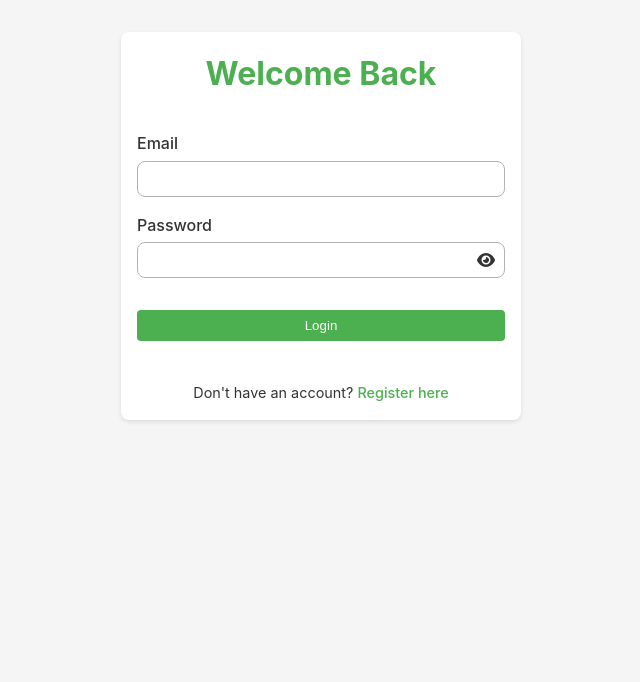
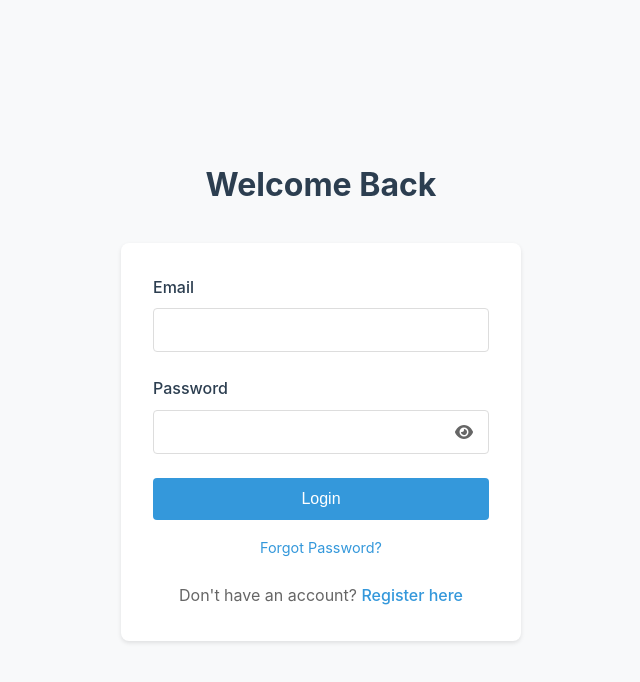
Before and after one commit to Andriamahay11master/BuyRight, a React (Vite) app: page /login in a window 1280 px wide. Shown: the top 682 px of the page, without its empty margins (319-959 px from the left). Built offline with nearby package versions, Linux system fonts and the light colour scheme.

Commit message:
add functionality reset password

```diff
--- a/src/components/AuthenticatedLayout.tsx
+++ b/src/components/AuthenticatedLayout.tsx
@@ -1,13 +1,16 @@
 import React from 'react';
-import { Outlet } from 'react-router-dom';
 import Navbar from './Navbar';
 
-const AuthenticatedLayout: React.FC = () => {
+interface AuthenticatedLayoutProps {
+  children: React.ReactNode;
+}
+
+const AuthenticatedLayout: React.FC<AuthenticatedLayoutProps> = ({ children }) => {
   return (
     <div className="app">
       <Navbar />
       <main className="main-content">
-        <Outlet />
+        {children}
       </main>
     </div>
   );
--- /dev/null
+++ b/src/components/ProtectedRoute.tsx
@@ -0,0 +1,21 @@
+import React from 'react';
+import { Navigate, useLocation } from 'react-router-dom';
+import firebase from '../firebase';
+
+interface ProtectedRouteProps {
+  children: React.ReactNode;
+}
+
+const ProtectedRoute: React.FC<ProtectedRouteProps> = ({ children }) => {
+  const location = useLocation();
+  const user = firebase.auth.currentUser;
+
+  if (!user) {
+    // Redirect to login page but save the attempted location
+    return <Navigate to="/login" state={{ from: location }} replace />;
+  }
+
+  return <>{children}</>;
+};
+
+export default ProtectedRoute;
--- a/src/pages/LoginPage.tsx
+++ b/src/pages/LoginPage.tsx
@@ -1,5 +1,5 @@
 import React, { useState } from 'react';
-import { Link, useNavigate } from 'react-router-dom';
+import { Link, useNavigate, useLocation } from 'react-router-dom';
 import { signInWithEmailAndPassword } from 'firebase/auth';
 import firebase from '../firebase';
 import { FontAwesomeIcon } from '@fortawesome/react-fontawesome';
@@ -7,6 +7,7 @@ import { faEye, faEyeSlash } from '@fortawesome/free-solid-svg-icons';
 
 const LoginPage: React.FC = () => {
   const navigate = useNavigate();
+  const location = useLocation();
   const [formData, setFormData] = useState({
     email: '',
     password: ''
@@ -14,6 +15,9 @@ const LoginPage: React.FC = () => {
   const [error, setError] = useState('');
   const [loading, setLoading] = useState(false);
   const [showPassword, setShowPassword] = useState(false);
+
+  // Get the redirect path from location state or default to home
+  const from = (location.state as any)?.from?.pathname || '/';
 
   const handleChange = (e: React.ChangeEvent<HTMLInputElement>) => {
     const { name, value } = e.target;
@@ -39,8 +43,8 @@ const LoginPage: React.FC = () => {
         formData.password
       );
 
-      // Redirect to home page after successful login
-      navigate('/');
+      // Redirect to the page user tried to visit or home
+      navigate(from, { replace: true });
     } catch (err: any) {
       setError(err.message || 'Failed to login');
     } finally {
@@ -78,9 +82,14 @@ const LoginPage: React.FC = () => {
             <FontAwesomeIcon icon={showPassword ? faEyeSlash : faEye} />
           </div>
         </div>
-        <button type="submit" disabled={loading}>
-          {loading ? 'Logging in...' : 'Login'}
-        </button>
+        <div className="form-actions">
+          <button type="submit" disabled={loading}>
+            {loading ? 'Logging in...' : 'Login'}
+          </button>
+          <Link to="/reset-password" className="forgot-password">
+            Forgot Password?
+          </Link>
+        </div>
         <div className="form-footer">
           Don't have an account? <Link to="/register">Register here</Link>
         </div>
--- /dev/null
+++ b/src/pages/ResetPasswordPage.tsx
@@ -0,0 +1,69 @@
+import React, { useState } from 'react';
+import { Link } from 'react-router-dom';
+import { sendPasswordResetEmail } from 'firebase/auth';
+import firebase from '../firebase';
+import { FontAwesomeIcon } from '@fortawesome/react-fontawesome';
+import { faEnvelope } from '@fortawesome/free-solid-svg-icons';
+
+const ResetPasswordPage: React.FC = () => {
+  const [email, setEmail] = useState('');
+  const [error, setError] = useState('');
+  const [loading, setLoading] = useState(false);
+  const [success, setSuccess] = useState(false);
+
+  const handleSubmit = async (e: React.FormEvent) => {
+    e.preventDefault();
+    setError('');
+    setLoading(true);
+    setSuccess(false);
+
+    try {
+      await sendPasswordResetEmail(firebase.auth, email);
+      setSuccess(true);
+    } catch (err: any) {
+      setError(err.message || 'Failed to send reset email');
+    } finally {
+      setLoading(false);
+    }
+  };
+
+  return (
+    <div className="reset-password-page">
+      <h1>Reset Password</h1>
+      {error && <div className="error-message">{error}</div>}
+      {success ? (
+        <div className="success-message">
+          <p>Password reset email sent! Please check your inbox.</p>
+          <Link to="/login" className="back-to-login">
+            Back to Login
+          </Link>
+        </div>
+      ) : (
+        <form className="reset-password-form" onSubmit={handleSubmit}>
+          <div className="form-group">
+            <label htmlFor="email">Email Address</label>
+            <div className="input-group">
+              <FontAwesomeIcon icon={faEnvelope} className="input-icon" />
+              <input
+                type="email"
+                id="email"
+                value={email}
+                onChange={(e) => setEmail(e.target.value)}
+                required
+                placeholder="Enter your email"
+              />
+            </div>
+          </div>
+          <button type="submit" disabled={loading}>
+            {loading ? 'Sending...' : 'Send Reset Link'}
+          </button>
+          <div className="form-footer">
+            Remember your password? <Link to="/login">Login here</Link>
+          </div>
+        </form>
+      )}
+    </div>
+  );
+};
+
+export default ResetPasswordPage;
--- a/src/styles/pages/_auth.scss
+++ b/src/styles/pages/_auth.scss
@@ -2,99 +2,186 @@
 @import '../common/mixins';
 
 .login-page,
-.register-page {
-  max-width: 400px;
-  margin: $spacing-xl auto;
-  padding: $spacing-lg;
-  @include card;
-
-  @include mobile {
-    margin: $spacing-lg $spacing-md;
-    padding: $spacing-md;
-  }
+.register-page,
+.reset-password-page {
+  min-height: 100vh;
+  display: flex;
+  flex-direction: column;
+  align-items: center;
+  justify-content: center;
+  padding: 2rem;
+  background-color: #f8f9fa;
 
   h1 {
-    text-align: center;
-    margin-bottom: $spacing-xl;
-    color: $primary-color;
-  }
-
-  .error-message {
-    background-color: lighten($error-color, 45%);
-    color: $error-color;
-    padding: $spacing-sm;
-    border-radius: $border-radius-sm;
-    margin-bottom: $spacing-md;
-    font-size: 0.9rem;
+    color: #2c3e50;
+    margin-bottom: 2rem;
     text-align: center;
   }
 
-  input[type="email"],
-  input[type="text"],
-  input[type="password"] {
+  .login-form,
+  .register-form,
+  .reset-password-form {
+    background: white;
+    padding: 2rem;
+    border-radius: 8px;
+    box-shadow: 0 2px 4px rgba(0, 0, 0, 0.1);
     width: 100%;
-    padding: $spacing-sm;
-    border: 1px solid lighten($text-color, 50%);
-    border-radius: $border-radius-md;
-    font-size: 1rem;
-    transition: $transition-fast;
-
-    &:focus {
-      outline: none;
-      border-color: $primary-color;
-      box-shadow: 0 0 0 2px rgba($primary-color, 0.2);
-    }
-  }
-  .login-form,
-  .register-form {
-    @include flex-column;
-    gap: $spacing-md;
+    max-width: 400px;
 
     .form-group {
-      margin-bottom: 0;
+      margin-bottom: 1.5rem;
+
+      label {
+        display: block;
+        margin-bottom: 0.5rem;
+        color: #2c3e50;
+        font-weight: 500;
+      }
+
+      input {
+        width: 100%;
+        padding: 0.75rem;
+        border: 1px solid #ddd;
+        border-radius: 4px;
+        font-size: 1rem;
+        transition: border-color 0.3s ease;
+
+        &:focus {
+          outline: none;
+          border-color: #3498db;
+        }
+      }
+
       &.form-group-password {
         position: relative;
 
         .password-toggle {
           position: absolute;
-          right: 10px;
-          bottom: 5px;
+          right: 1rem;
+          bottom: 8px;
           cursor: pointer;
-          color: $text-color;
-          transition: $transition-fast;
+          color: #666;
+          transition: color 0.3s ease;
+
           &:hover {
-            color: $primary-color;
+            color: #3498db;
           }
         }
-        input[type="password"] {
-          padding-right: 30px;
+        input {
+          padding-right: 2.5rem;
+        }
+      }
+    }
+
+    .input-group {
+      position: relative;
+
+      .input-icon {
+        position: absolute;
+        left: 1rem;
+        top: 50%;
+        transform: translateY(-50%);
+        color: #666;
+      }
+
+      input {
+        padding-left: 2.5rem;
+      }
+    }
+
+    .form-actions {
+      display: flex;
+      justify-content: space-between;
+      align-items: center;
+      margin-bottom: 1.5rem;
+      flex-direction: column;
+
+      .forgot-password {
+        margin-top: 1rem;
+        color: #3498db;
+        text-decoration: none;
+        font-size: 0.9rem;
+        transition: color 0.3s ease;
+
+        &:hover {
+          color: #2980b9;
         }
       }
     }
 
     button {
-      margin-top: $spacing-md;
       width: 100%;
+      padding: 0.75rem;
+      background-color: #3498db;
+      color: white;
+      border: none;
+      border-radius: 4px;
+      font-size: 1rem;
+      font-weight: 500;
+      cursor: pointer;
+      transition: background-color 0.3s ease;
+
+      &:hover {
+        background-color: #2980b9;
+      }
 
       &:disabled {
-        opacity: 0.7;
+        background-color: #bdc3c7;
         cursor: not-allowed;
+      }
+    }
+
+    .form-footer {
+      margin-top: 1.5rem;
+      text-align: center;
+      color: #666;
+
+      a {
+        color: #3498db;
+        text-decoration: none;
+        font-weight: 500;
+        transition: color 0.3s ease;
+
+        &:hover {
+          color: #2980b9;
+        }
       }
     }
   }
 
-  .form-footer {
-    margin-top: $spacing-lg;
+  .error-message {
+    background-color: #fee2e2;
+    color: #dc2626;
+    padding: 0.75rem 1rem;
+    border-radius: 4px;
+    margin-bottom: 1.5rem;
+    width: 100%;
+    max-width: 400px;
     text-align: center;
-    font-size: 0.9rem;
+  }
 
-    a {
-      color: $primary-color;
+  .success-message {
+    background-color: #dcfce7;
+    color: #16a34a;
+    padding: 1.5rem;
+    border-radius: 4px;
+    text-align: center;
+    width: 100%;
+    max-width: 400px;
+
+    p {
+      margin-bottom: 1rem;
+    }
+
+    .back-to-login {
+      display: inline-block;
+      color: #16a34a;
       text-decoration: none;
       font-weight: 500;
+      transition: color 0.3s ease;
 
       &:hover {
-        text-decoration: underline;
+        color: #15803d;
       }
     }
   }
```
Also changed, not shown: src/App.tsx (+51 -11 lines).
